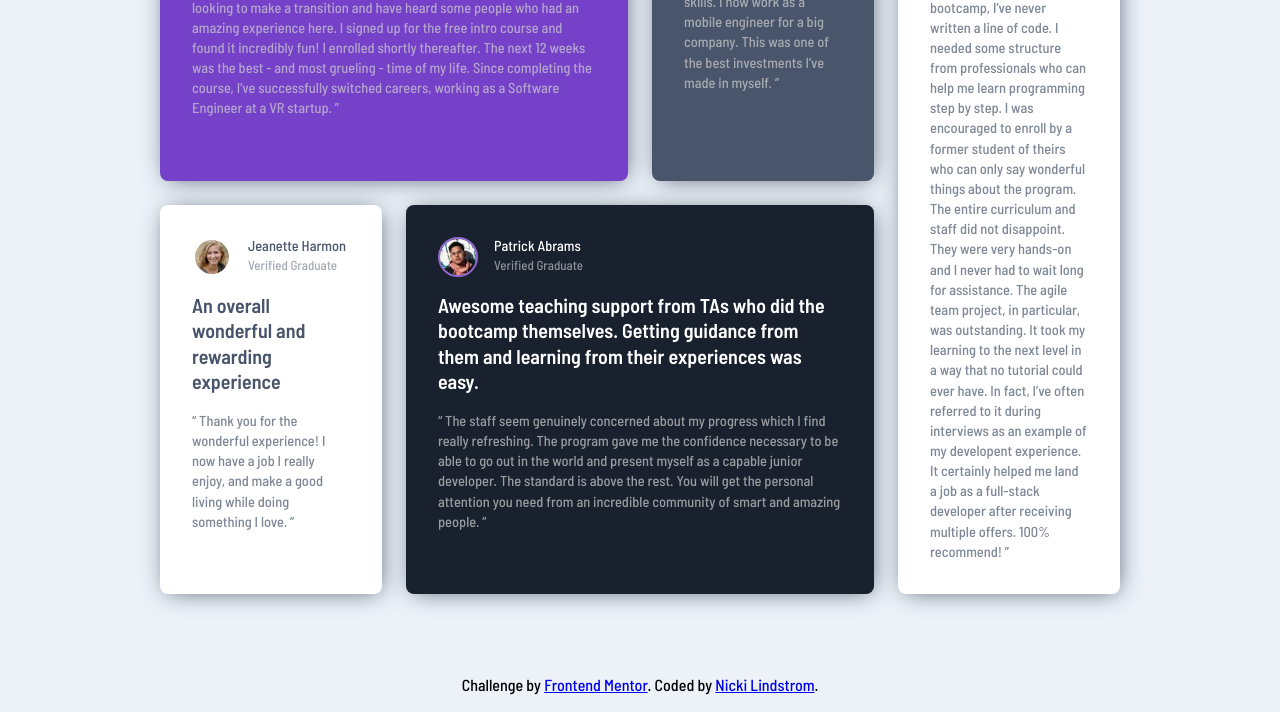
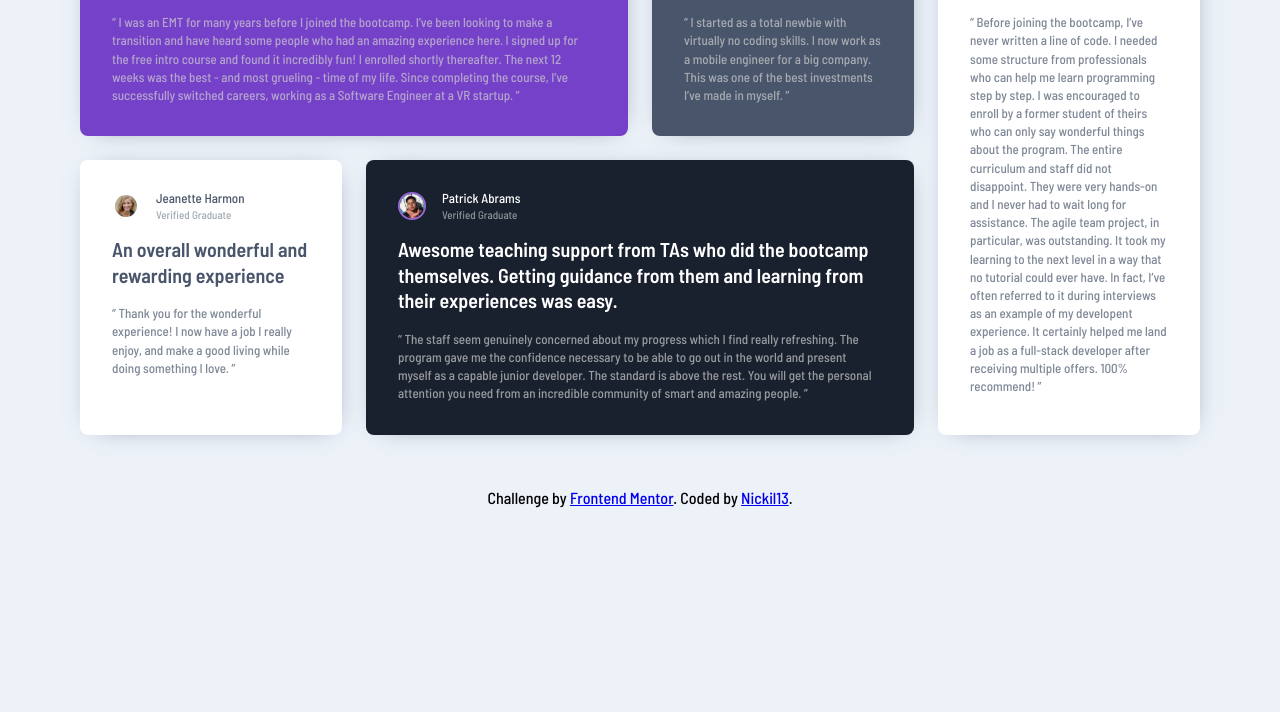
Before and after one commit to Nickil13/FEM-Testimonials-Grid-Section, a website: page index.html in a window 1280 px wide. Shown: the part 261-973 px from the top of the page. After the commit the page ends 800 px from the top, so only its background shows below. Drawn offline with Linux system fonts and the light colour scheme.

Commit message:
stylistic updates after submission

```diff
--- a/index.html
+++ b/index.html
@@ -79,8 +79,7 @@
             </div>
           </div>
           <p class="card-quote">
-            Awesome teaching support from TAs who did the bootcamp themselves. Getting guidance from them and
-  learning from their experiences was easy.
+            Awesome teaching support from TAs who did the bootcamp themselves. Getting guidance from them and learning from their experiences was easy.
           </h2>
           <p class="card-text">
             “ The staff seem genuinely concerned about my progress which I find really refreshing. The program gave me the confidence necessary to be able to go out in the world and present myself as a capable junior developer. The standard is above the rest. You will get the personal attention you need from an incredible community of smart and amazing people. ”
@@ -93,7 +92,7 @@
               <img src="images/image-kira.jpg" alt="kira profile pic">
             </div>
             <div class="card-title">
-              <h4 class="name"> Kira Whittle</h4>
+              <h4 class="name">Kira Whittle</h4>
               <span class="position">Verified Graduate</span>
             </div>
           </div>
@@ -107,7 +106,7 @@
   <footer>
     <div class="attribution">
       Challenge by <a href="https://www.frontendmentor.io?ref=challenge" target="_blank">Frontend Mentor</a>.
-      Coded by <a href="https://www.frontendmentor.io/profile/Nickil13">Nicki Lindstrom</a>.
+      Coded by <a href="https://www.frontendmentor.io/profile/Nickil13">Nickil13</a>.
     </div>
   </footer>
 
--- a/sass/abstracts/_variables.scss
+++ b/sass/abstracts/_variables.scss
@@ -2,9 +2,9 @@
 $ff-primary: "Barlow Semi Condensed", sans-serif;
 
 // Font sizes
+$fs-300: 0.6875rem;
 $fs-400: 0.8125rem;
-$fs-500: 0.9rem;
-$fs-600: 1.25rem;
+$fs-500: 1.25rem;
 
 $fw-500: 500;
 $fw-600: 600;
--- a/sass/base/_base.scss
+++ b/sass/base/_base.scss
@@ -23,6 +23,10 @@ body {
   background-color: abstracts.$clr-light-gray-blue;
 
   margin-bottom: 100px;
+
+  @include abstracts.respond-to("huge") {
+    margin-bottom: 0px;
+  }
 }
 
 p {
--- a/sass/components/_testimonialsGrid.scss
+++ b/sass/components/_testimonialsGrid.scss
@@ -5,41 +5,37 @@
   gap: 1.5rem;
   padding: 2rem;
 
-  min-height: 80vh;
   margin: 0 auto;
+  max-width: 74rem;
 
   @include abstracts.respond-to("small") {
     grid-template-columns: repeat(4, 1fr);
-  }
-
-  @include abstracts.respond-to("large") {
-    max-width: 80%;
-    max-height: 80%;
   }
 }
 
 .card-header {
   display: flex;
+  line-height: 1;
   margin-bottom: 1rem;
 
   & .card-title {
     margin: 0 0 0 1rem;
 
     & .name {
-      font-size: abstracts.$fs-500;
+      font-size: abstracts.$fs-400;
       margin: 0;
       font-weight: normal;
     }
 
     & .position {
       opacity: 50%;
-      font-size: abstracts.$fs-400;
+      font-size: abstracts.$fs-300;
     }
   }
 
   img {
     display: block;
-    width: 40px;
+    width: 1.75rem;
     border-radius: 50%;
     aspect-ratio: 1;
     border: 3px solid abstracts.$clr-neutral;
@@ -51,7 +47,7 @@
   color: abstracts.$clr-gray-blue;
   padding: 2rem;
   border-radius: 0.5rem;
-  box-shadow: 2px 2px 25px -5px abstracts.$clr-gray-blue;
+  box-shadow: 2px 2px 25px -15px abstracts.$clr-gray-blue;
 
   & .card-occuption,
   .card-text {
@@ -60,14 +56,14 @@
   }
 
   & .card-quote {
-    font-size: abstracts.$fs-600;
+    font-size: abstracts.$fs-500;
     font-weight: 600;
     margin-bottom: 1rem;
     line-height: 1.6rem;
   }
 
   & .card-text {
-    font-size: abstracts.$fs-500;
+    font-size: abstracts.$fs-400;
   }
 }
 
```
Also changed, not shown: css/main.css, 1 other file.
